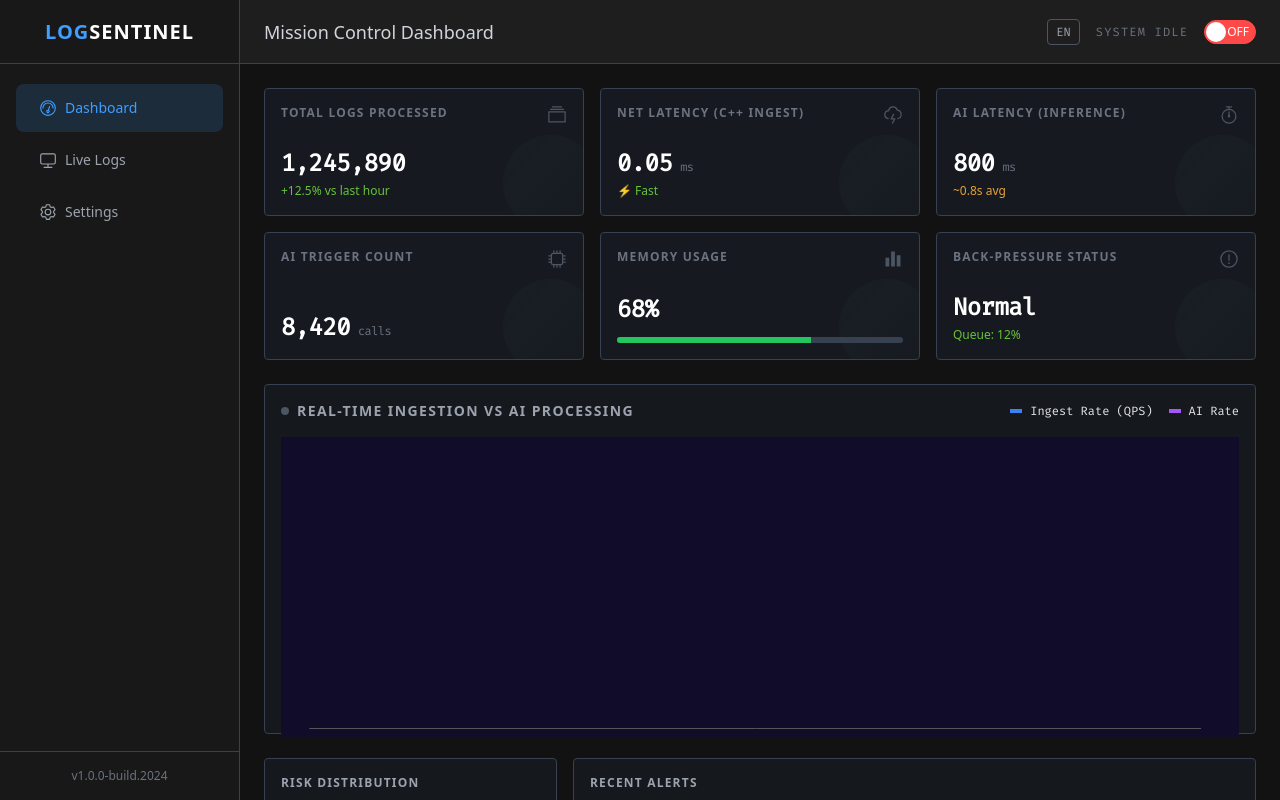
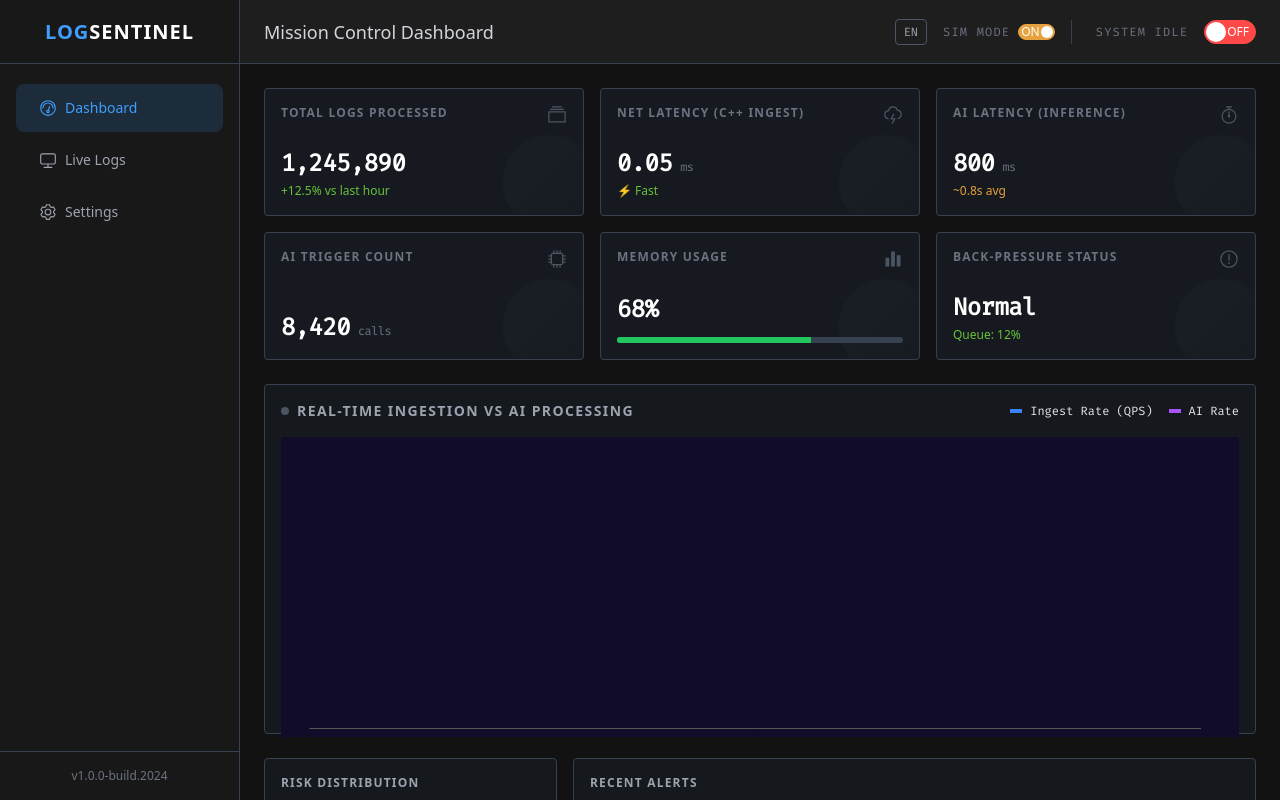
Before and after one commit to amikellt911/LogSentinel, a Vue app in the folder client/: page / in a window 1280 px wide. Built offline with nearby package versions, Linux system fonts and the light colour scheme.

Commit message:
模拟模式+中文api需求文档

```diff
--- a/client/src/layout/MainLayout.vue
+++ b/client/src/layout/MainLayout.vue
@@ -50,6 +50,21 @@
           >
             {{ locale === 'en' ? 'EN' : '中文' }}
           </button>
+
+          <!-- Simulation Mode Toggle -->
+          <div class="flex items-center gap-2 border-r border-gray-700 pr-4 mr-2">
+            <span class="text-xs font-mono uppercase tracking-widest text-gray-500">
+              SIM MODE
+            </span>
+            <el-switch
+              v-model="systemStore.isSimulationMode"
+              size="small"
+              inline-prompt
+              active-text="ON"
+              inactive-text="OFF"
+              style="--el-switch-on-color: #e6a23c;"
+            />
+          </div>
 
           <span
             class="text-xs font-mono uppercase tracking-widest transition-colors duration-300"
--- a/client/src/stores/system.ts
+++ b/client/src/stores/system.ts
@@ -1,6 +1,7 @@
 import { defineStore } from 'pinia'
 import { ref, reactive } from 'vue'
 import dayjs from 'dayjs'
+import { ElMessage } from 'element-plus'
 
 export interface LogEntry {
   id: number | string
@@ -81,6 +82,7 @@ export interface HistoryPageResponse {
 export const useSystemStore = defineStore('system', () => {
   // --- State ---
   const isRunning = ref(false)
+  const isSimulationMode = ref(true) // Default to true (safe mode)
   const pollingInterval = ref<number | null>(null)
 
   // Metrics
@@ -328,9 +330,18 @@ Metrics:
     }
   }
 
+  // Throttle error messages to avoid spamming
+  let lastErrorTime = 0;
+  function showBackendError() {
+      const now = Date.now();
+      if (now - lastErrorTime > 3000) { // Only show every 3 seconds
+          ElMessage.error('Backend connection failed. System paused or unreachable.');
+          lastErrorTime = now;
+      }
+  }
+
   async function fetchDashboardStats() {
     try {
-        // Use relative path to leverage Vite proxy or Nginx in prod
         const res = await fetch('/api/dashboard', { method: 'GET' });
 
         if (!res.ok) throw new Error('Failed to fetch dashboard stats');
@@ -345,35 +356,33 @@ Metrics:
         riskStats.Error = data.medium_risk;
         riskStats.Warning = data.low_risk;
         riskStats.Info = data.info_risk;
-        // Calculate Safe or use unknown if that's what we want
         riskStats.Safe = data.total_logs - (data.high_risk + data.medium_risk + data.low_risk + data.info_risk);
 
-        // Alerts
-        // Backend AlertInfo: { trace_id, summary, time }
-        // Frontend AlertEntry: { id, time, service, level, summary }
         recentAlerts.value = data.recent_alerts.map(a => ({
             id: a.trace_id,
             time: a.time,
-            service: 'LogSentinel', // Placeholder as backend doesn't provide service name
-            level: 'Error',         // Placeholder, backend alert doesn't provide level yet
+            service: 'LogSentinel',
+            level: 'Error',
             summary: a.summary
         }));
 
-        // --- Simulate missing data for visual completeness until backend supports it ---
-
-        // Simulate Chart Data (QPS) - TODO: Get from backend
+        // Simulate missing data for visual completeness until backend supports it
         const now = dayjs().format('HH:mm:ss')
         const qps = Math.floor(Math.random() * 100 + 50); // Mock QPS
         const aiRate = Math.floor(qps * 0.1);
         chartData.value.push({ time: now, qps, aiRate });
         if (chartData.value.length > 60) chartData.value.shift();
 
-        // Simulate Memory/Queue
         memoryPercent.value = 45 + Math.floor(Math.random() * 5); // Mock 45-50%
 
     } catch (e) {
-        console.warn("Dashboard fetch failed, falling back to mock data:", e);
-        updateMockData();
+        if (isSimulationMode.value) {
+            console.warn("Dashboard fetch failed, falling back to mock data:", e);
+            updateMockData();
+        } else {
+            console.error("Dashboard fetch failed:", e);
+            showBackendError();
+        }
     }
   }
 
@@ -383,10 +392,7 @@ Metrics:
           if (!res.ok) throw new Error('Failed to fetch logs');
           const data: HistoryPageResponse = await res.json();
 
-          // Frontend expects: { id, timestamp, level, message }
-          // Backend returns: { trace_id, processed_at, risk_level, summary }
           logs.value = data.logs.map(item => {
-              // Map backend risk string to frontend enum
               let level: 'INFO' | 'WARN' | 'RISK' = 'INFO';
               if (item.risk_level === 'Critical' || item.risk_level === 'High') level = 'RISK';
               else if (item.risk_level === 'Warning' || item.risk_level === 'Medium') level = 'WARN';
@@ -400,9 +406,14 @@ Metrics:
           });
 
       } catch (e) {
-          console.warn("Logs fetch failed, falling back to mock data:", e);
-          generateRandomLog();
-          generateRandomLog();
+          if (isSimulationMode.value) {
+              console.warn("Logs fetch failed, falling back to mock data:", e);
+              generateRandomLog();
+              generateRandomLog();
+          } else {
+             console.error("Logs fetch failed:", e);
+             // Error already shown by dashboard fetch usually, so maybe skip or show unique error
+          }
       }
   }
 
@@ -441,6 +452,7 @@ Metrics:
 
   return {
     isRunning,
+    isSimulationMode,
     settings,
     totalLogsProcessed,
     netLatency,
```
Also changed, not shown: 1 other file (tests, documents, lock files or other folders).
